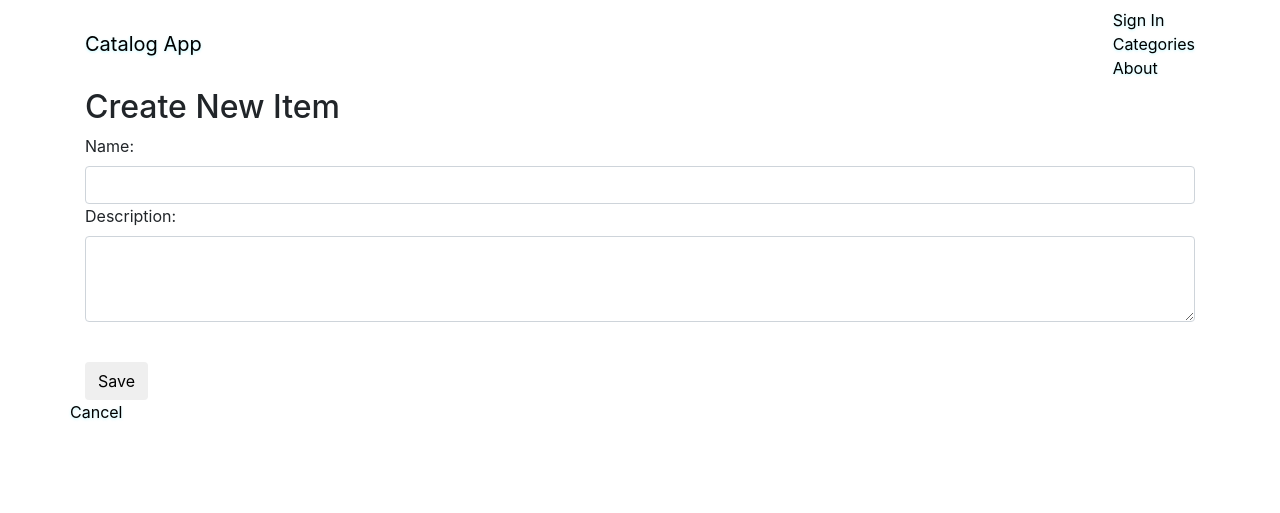
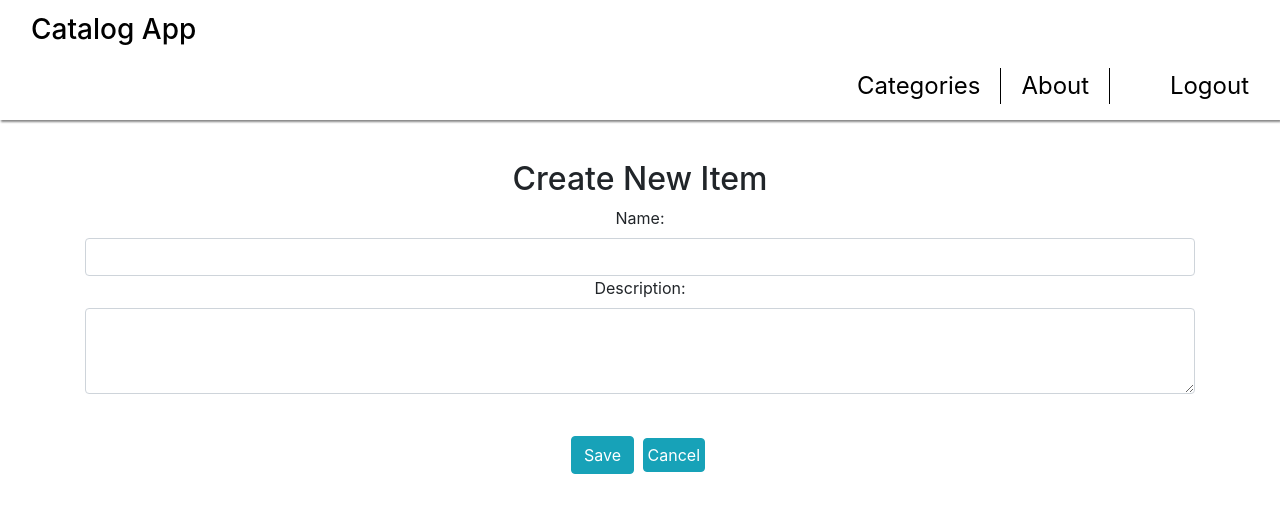
Before and after one commit to RockPaperSmittie/catalog-app, a Flask app: page /catalog/1/items/new in a window 1280 px wide. Shown: the top 513 px of the page. Run offline with Flask 2, Linux system fonts and the light colour scheme; the visitor is signed in with stand-in values (Sample User, id 1); data that the repository does not hold is empty; some libraries are stand-ins or nearby versions.

Commit message:
Changed styling

```diff
--- a/app/static/main.css
+++ b/app/static/main.css
@@ -1,11 +1,22 @@
 .jumbotron {
   vertical-align: middle;
   height: 400px;
-  background-image: url("jumbo_img.jpg");
+  background-image: url("jumbo2.jpg");
   background-size: cover;
   background-position: center;
   display: block;
 
+}
+
+nav.navbar.navbar-default {
+  border-bottom: black transparent 1px;
+  box-shadow: 1px 2px 2px #888888;
+  align-content: left;
+  background-color: white;
+}
+
+div.container-fluid{
+  justify-content: center;
 }
 
 a.navbar-brand {
@@ -13,26 +24,26 @@ a.navbar-brand {
 }
 
 ul.nav.navbar {
-  align-content: left;
-  justify-content: left;
-  display: flex;
+ margin-left: 790px;
 }
 
 
 li.nav-item {
-  padding: 10px;
+  padding-left: 20px;
+  padding-right: 20px;
   font-size: 1.5rem;
-  justify-content: left;
+  border-right: black solid 1px;
+  justify-content: center;
+
 }
 
-.jumbo-text {
-  color: red;
-  text-align: center;
-  vertical-align: middle;
+form.form-inline.my-2.my-lg-0{
+  font-size: 1.5rem;
+  padding-left: 1px;
 }
 
 .jumbo-content {
-    position: absolute;
+    position: relative;
     left: 50%;
     top: 50%;
     bottom: auto;
@@ -43,9 +54,13 @@ li.nav-item {
     -o-transform: translateX(-50%) translateY(-50%);
     transform: translateX(-50%) translateY(-50%);
     text-align: center;
-    width: 100%;
+    width: 25%;
     text-shadow: 0 1px 3px rgba(255, 255, 255, 0.856);
     border: black solid 2px;
+    display: inline-flex;
+    justify-content: center;
+    box-shadow: 0 6px 9px 0 rgba(0, 0, 0, 0.2), 0 6px 20px 0 rgba(0, 0, 0, 0.19);
+
 }
 
 .col-sm-4 {
@@ -53,6 +68,10 @@ li.nav-item {
   min-width: 60px;
   padding: 7px;
   border: black, 10px, solid
+}
+
+.col-sm-4:hover {
+  box-shadow: 0 4px 8px 0 rgba(0, 0, 0, 0.2), 0 6px 20px 0 rgba(0, 0, 0, 0.19);
 }
 
 button.col-sm-4 {
@@ -64,6 +83,7 @@ button.col-sm-4 {
 
 a.cat-link{
   display: block;
+  font-size: 1.5rem
 }
 
 a.cat-link:hover{
@@ -84,27 +104,66 @@ h3.cat-head {
   text-align: center;
 }
 
-h3.cat-head:hover{
-  color: red;
-}
-
 a {
-  color: black;
-  text-shadow: 0 1px 3px rgba(176, 246, 255, 0.856);
-}
-
-a:hover {
-  text-shadow: 0 6px 15px rgba(35, 39, 39, 0.856);
   color: black;
 }
 
+
 .container-fluid {
-  justify-content: center;
-  align-content: center;
-  align-items: center;
   text-align: center;
 }
 
 a.btn.btn-info{
-  padding: 2px;
+  padding: 4px;
+  margin: 4px;
 }
+
+a.btn.btn-info:hover{
+  box-shadow: 0 4px 8px 0 rgba(0, 0, 0, 0.2), 0 6px 20px 0 rgba(0, 0, 0, 0.19);
+}
+
+section.item-info {
+  text-align: center;
+  margin-top: 3rem;
+}
+
+p.item-desc {
+  border: black solid 1px;
+  display: inline-flex;
+  box-sizing: content-box;
+  padding: 4rem;
+  margin: 2rem;
+  padding-left: 8rem;
+  padding-right: 8rem;
+}
+
+.login-box {
+  text-align: center;
+  padding: 40px;
+}
+
+#SignInButton {
+  text-align: center;
+}
+
+.login-page {
+  border: black solid 1px;
+  margin-inline-start: 500px;
+  margin-inline-end: 500px;
+  padding: 20px;
+  margin-top: 50px;
+  box-shadow: 0 4px 8px 0 rgba(0, 0, 0, 0.2), 0 6px 20px 0 rgba(0, 0, 0, 0.19);
+  font-size: 1.5rem;
+}
+
+.login {
+  background-image: url('login.jpg');
+  background-repeat: no-repeat;
+  background-size: cover;
+}
+
+div.row {
+  text-align: center;
+  margin-top: 40px;
+
+}
--- a/app/templates/Partials/navbar.html
+++ b/app/templates/Partials/navbar.html
@@ -1,13 +1,45 @@
-<nav class="navbar">
-<div class="container">
-    <div class="navbar-header">
-    <a class="navbar-brand" href="{{url_for('category.show_categories')}}">Catalog App</a>
-    </div>
+<!DOCTYPE html>
+<html lang="en">
 
-    <ul class="nav navbar-nav navbar-right">
-    <li><a href="#">Sign In</a></li>
-    <li><a href="{{url_for('category.show_categories')}}">Categories</a></li>
-    <li><a href="#">About</a></li>
-    </ul>
-</div>
-</nav>
+    <head>
+        <meta charset="UTF-8">
+        <meta name="viewport" content="width=device-width, initial-scale=1.0">
+        <meta http-equiv="X-UA-Compatible" content="ie=edge">
+        <link rel="stylesheet" href="https://use.fontawesome.com/releases/v5.0.13/css/all.css"
+        integrity="sha384-DNOHZ68U8hZfKXOrtjWvjxusGo9WQnrNx2sqG0tfsghAvtVlRW3tvkXWZh58N9jp"
+        crossorigin="anonymous">
+        <link rel="stylesheet" href="https://stackpath.bootstrapcdn.com/bootstrap/4.1.1/css/bootstrap.min.css"
+        integrity="sha384-WskhaSGFgHYWDcbwN70/dfYBj47jz9qbsMId/iRN3ewGhXQFZCSftd1LZCfmhktB"
+        crossorigin="anonymous">
+        <link rel="stylesheet" href="https://use.fontawesome.com/releases/v5.7.1/css/all.css"
+        integrity="sha384-fnmOCqbTlWIlj8LyTjo7mOUStjsKC4pOpQbqyi7RrhN7udi9RwhKkMHpvLbHG9Sr" crossorigin="anonymous">
+        <link rel="stylesheet" type=text/css href="{{ url_for('static', filename='main.css') }}">
+
+        <title>
+            Catalog App
+        </title>
+    </head>
+    <body>
+        <nav class="navbar navbar-default">
+            <div class="container-fluid">
+                <div class="navbar-header">
+                    <a class="navbar-brand" href="{{url_for('category.show_categories')}}"><h3>Catalog App</h3></a>
+                </div>
+                <ul class="nav navbar">
+                    <li class= "nav-item"><a href="{{url_for('category.show_categories')}}">Categories</a></li>
+                    <li class= "nav-item"><a href="#">About</a></li>
+                </ul>
+                <form class="form-inline my-2 my-lg-0">
+                    {% if 'username' not in session %}
+                    <a href="{{url_for('auth.show_login')}}"><span class="fas fa-sign-in-alt"></span>Login</a>
+                    {% else %}
+                    <a href="#" data-toggle="popover" data-trigger="focus"
+                        title="Authentication"
+                        data-content="{{ session['username'] }} ({{ session['email'] }})">
+                    </a>
+                    <a href="{{url_for('auth.disconnect')}}" class="glyphicon glyphicon-log-out">Logout</a>
+                    {% endif %}
+                </form>
+            </div>
+        </nav>
+    </body>
--- a/app/templates/index.html
+++ b/app/templates/index.html
@@ -15,13 +15,15 @@
     integrity="sha384-fnmOCqbTlWIlj8LyTjo7mOUStjsKC4pOpQbqyi7RrhN7udi9RwhKkMHpvLbHG9Sr" crossorigin="anonymous">
     <link rel="stylesheet" type=text/css href="{{ url_for('static', filename='main.css') }}">
 
-    <title>Catalog App</title>
+    <title>
+      <h1>Catalog App</h1>
+    </title>
   </head>
   <body>
     <nav class="navbar navbar-default">
       <div class="container-fluid">
         <div class="navbar-header">
-          <a class="navbar-brand" href="{{url_for('category.show_categories')}}">Catalog App</a>
+          <a class="navbar-brand" href="{{url_for('category.show_categories')}}"><h3>Catalog App</h3></a>
         </div>
         <ul class="nav navbar">
           <li class= "nav-item"><a href="{{url_for('category.show_categories')}}">Categories</a></li>
--- a/app/templates/new_item.html
+++ b/app/templates/new_item.html
@@ -1,4 +1,3 @@
-
 
 {% block content %}
 {% include "partials/head.html" %}
@@ -30,12 +29,13 @@
 
 					</div>
 					<br>
-					<button type="submit" class="btn btn-default" id="submit" type="submit">
-					<span class="glyphicon glyphicon-ok" aria-hidden="true"></span>Save</button>
-				</div>
+					<button type="submit" class="btn btn-info" id="submit" type="submit">
+					<span  aria-hidden="true"></span>Save</button>
+					<a  class= "btn btn-info" href = "{{url_for('category.show_categories')}}">Cancel</a>
+		</div>
 			</form>
-			<a href = "{{url_for('category.show_categories')}}">Cancel</a>
-		</div>
-		</div>
+
 	</div>
+</div>
+
 {% endblock %}
```
Also changed, not shown: app/templates/item_detail.html (+4 -3 lines), app/templates/login.html (+7 -1 lines), app/static/jumbo_img.jpg (deleted), app/static/login.jpg (added), 1 other file.
